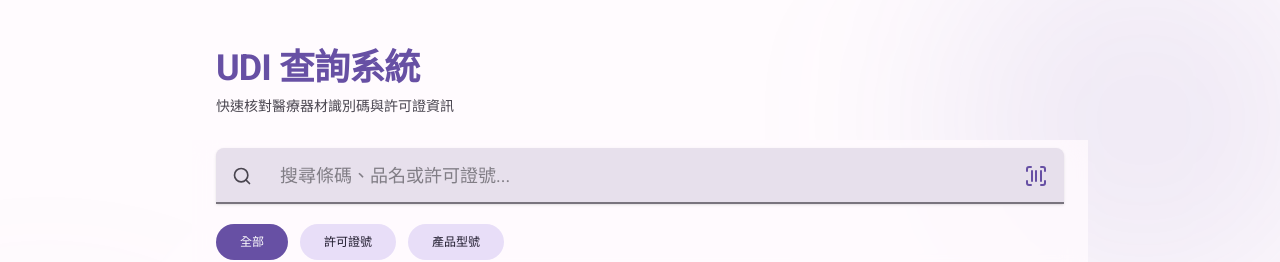
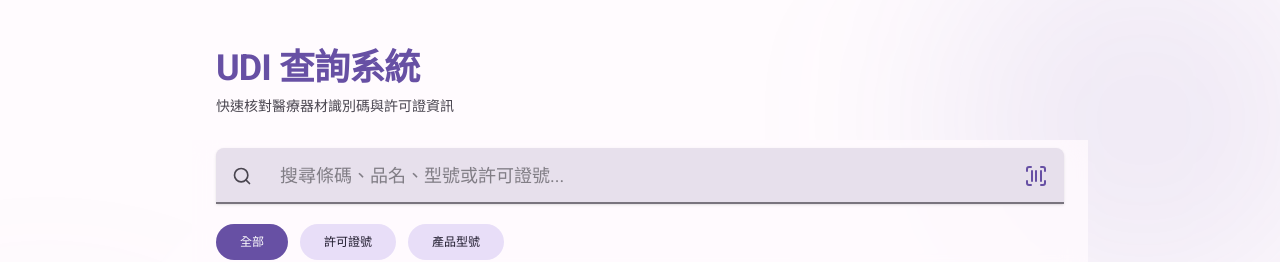
Before and after one commit to keapril/udi-query-system, a Next.js app in the folder web/: page / in a window 1280 px wide. Shown: the top 262 px of the page. Built offline with nearby package versions, Linux system fonts and the light colour scheme.

Commit message:
ui: 搜尋框包含型號提示，並在卡片中顯示產品型號

```diff
--- a/web/src/app/page.tsx
+++ b/web/src/app/page.tsx
@@ -86,7 +86,7 @@ export default function UdiSearchPage() {
             <input
               type="text"
               className="m3-input-filled pl-16 pr-12 h-14 text-lg shadow-sm group-hover:shadow-md"
-              placeholder="搜尋條碼、品名或許可證號..."
+              placeholder="搜尋條碼、品名、型號或許可證號..."
               value={searchQuery}
               onChange={(e) => setSearchQuery(e.target.value)}
             />
@@ -139,6 +139,11 @@ export default function UdiSearchPage() {
                         <p className="text-[10px] text-[var(--md-sys-color-primary)] font-bold bg-[var(--md-sys-color-primary-container)] px-3 py-1 rounded-full uppercase">
                           {item.licenseNo || '無許可證號'}
                         </p>
+                        {item.model && (
+                          <p className="text-[10px] text-[var(--md-sys-color-secondary)] font-bold bg-[var(--md-sys-color-secondary-container)] px-3 py-1 rounded-full uppercase">
+                            型號: {item.model}
+                          </p>
+                        )}
                         {item.specialMaterialCode && (
                           <p className="text-[10px] text-[var(--md-sys-color-tertiary)] font-bold bg-[var(--md-sys-color-tertiary-container)] px-3 py-1 rounded-full uppercase">
                             特材碼: {item.specialMaterialCode}
```
